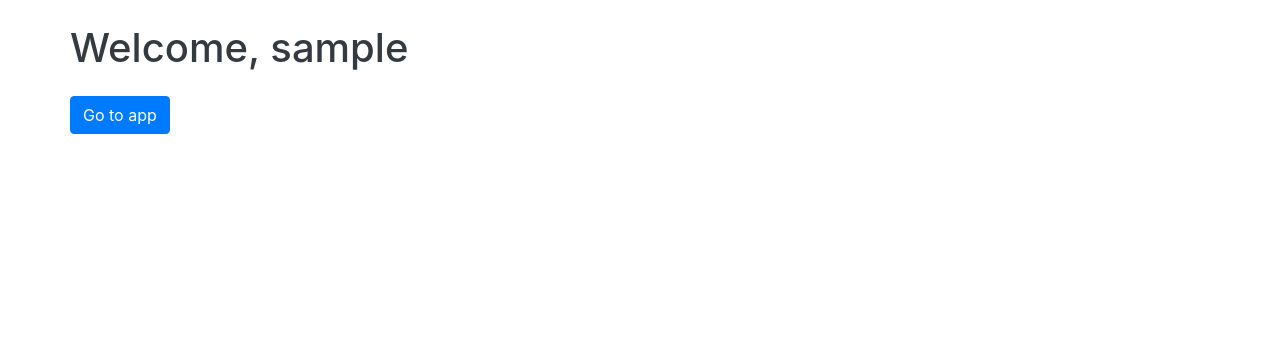
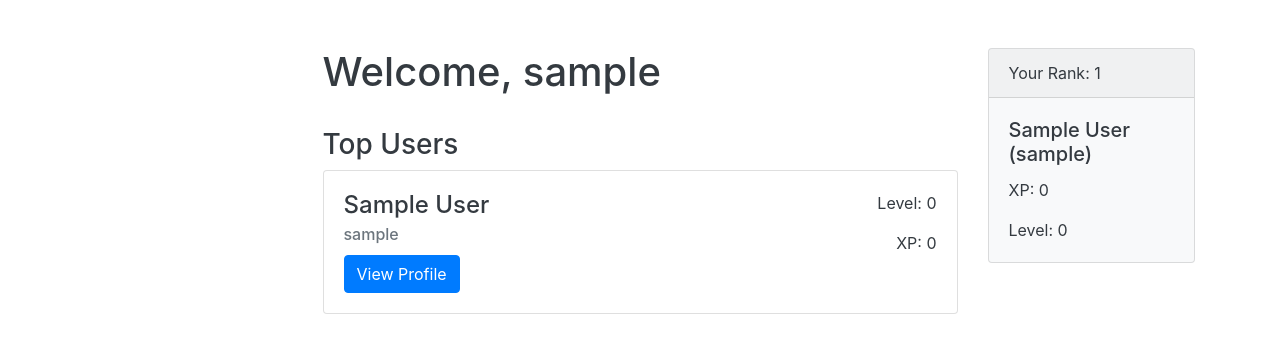
Before and after one commit to robbieowens15/UVA_CS_3240_Project, a Django app: page / in a window 1280 px wide. Shown: the part 56-409 px from the top of the page. Run offline with Django 4.2, Linux system fonts and the light colour scheme; the visitor is signed in with stand-in values (Sample User, id 1); data comes from the database, SQL or seed files in the repository; data that the repository does not hold is empty; some libraries are stand-ins or nearby versions.

Commit message:
Added leaderboard to front page and cleaned-up UI

```diff
--- a/projectb11/urls.py
+++ b/projectb11/urls.py
@@ -17,8 +17,10 @@ from django.contrib import admin
 from django.urls import path, include
 from django.views.generic import TemplateView, RedirectView
 
+from . import views
+
 urlpatterns = [
-    path('', TemplateView.as_view(template_name="exercise_gamification/index.html")),
+    path('', views.index, name='index'),
     path(r'b11adminpath/', admin.site.urls),
     path('accounts/', include('allauth.urls')),
     path('accounts/profile/', RedirectView.as_view(url='/')),
--- /dev/null
+++ b/projectb11/views.py
@@ -0,0 +1,17 @@
+from django.shortcuts import render
+
+from exercise_gamification.models import Profile
+
+def index(request):
+    top_users = Profile.objects.order_by('-xp')
+    if (request.user.is_authenticated):
+        if (Profile.objects.filter(user=request.user).count() == 0):
+            full_name = request.user.first_name + ' ' + request.user.last_name
+            p = Profile.objects.create(user=request.user, name=full_name, username=request.user.username, email=request.user.email, bio='', level=0, xp=0)
+        else:
+            p = Profile.objects.get(user=request.user)
+        for index, item in enumerate(top_users):
+            if (item == p):
+                break
+        return render(request, 'exercise_gamification/index.html', {'profile': p, 'top_users': top_users[:20], 'rank': index + 1})
+    return render(request, 'exercise_gamification/index.html', {'top_users': top_users[:20]})
--- a/templates/exercise_gamification/index.html
+++ b/templates/exercise_gamification/index.html
@@ -80,16 +80,54 @@
       </div>
     </div>
   </div>
-  <div class="container text-dark mt-4 p-0">
-    <div class="mb-4">
+  <div class="container text-dark mt-5">
+    <div class="row justify-content-md-center">
+      <div class="col">
+      </div>
+      <div class="col-md-7">
         {% if user.is_authenticated %}
           <h1>Welcome, {{ user.username }}</h1>
         {% else %}
           <h1>Welcome friend, please login</h1>
         {% endif %}
+        <br><h3>Top Users</h3>
+        {% for profile in top_users %}
+          <div class="card">
+            <div class="card-body">
+              <div class="flex-container">
+                <h4 class="card-title">{{ profile.name }}</h4>
+                <p class="card-text">Level: {{ profile.level }}</p>
               </div>
-    <a href="{% url 'exercise_gamification:workouts' %}"
-      class="btn btn-primary">Go to app</a>
+              <div class="flex-container">
+                <h6 class="card-subtitle mb-2 text-muted">{{ profile.username }}</h6>
+                <p class="card-text">XP: {{ profile.xp }}<br>
+              </div>
+              <button class="btn btn-primary card-link" onclick="location.href='{% url 'exercise_gamification:user_profile' profile.username %}'">View Profile</button>
+            </div>
+          </div><br>
+        {% endfor %}
+      </div>
+      <div class="col">
+        {% if user.is_authenticated %}
+          <div class="card bg-light mb-5" style="max-width: 18rem;">
+            <div class="card-header">Your Rank: {{ rank }}</div>
+            <div class="card-body">
+              <h5 class="card-title">{{ profile.name }} ({{ profile.username }})</h5>
+              <p class="card-text">XP: {{ profile.xp }}</p>
+              <p class="card-text">Level: {{ profile.level }}</p>
+            </div>
+          </div>
+        {% else %}
+          <div class="card bg-light mb-5" style="max-width: 18rem;">
+            <div class="card-header">Please Login</div>
+            <div class="card-body">
+              <div class="row justify-content-md-center">
+                <button class="btn btn-primary" onclick="location.href='/accounts/login'">Login</button>
+              </div>
+            </div>
+          </div>
+        {% endif %}
+      </div>
     </div>
   </div>
 
--- a/workout_recommender/templates/workout_recommender/base.html
+++ b/workout_recommender/templates/workout_recommender/base.html
@@ -85,7 +85,7 @@
 </style>
 
 {% block content %}
-<h1>Workout Recommender</h1>
+<br><h1>Workout Recommender</h1>
     <div class="container">
         {% block more-content %}
 
```
Also changed, not shown: exercise_gamification/templates/exercise_gamification/profile.html (+2 -5 lines), exercise_gamification/views.py (+12 -11 lines), workout_recommender/templates/workout_recommender/selector_form.html (+23 -9 lines), workout_recommender/templates/workout_recommender/workouts.html (+7 -5 lines). Lines whose indentation alone changed are shown as unchanged.
